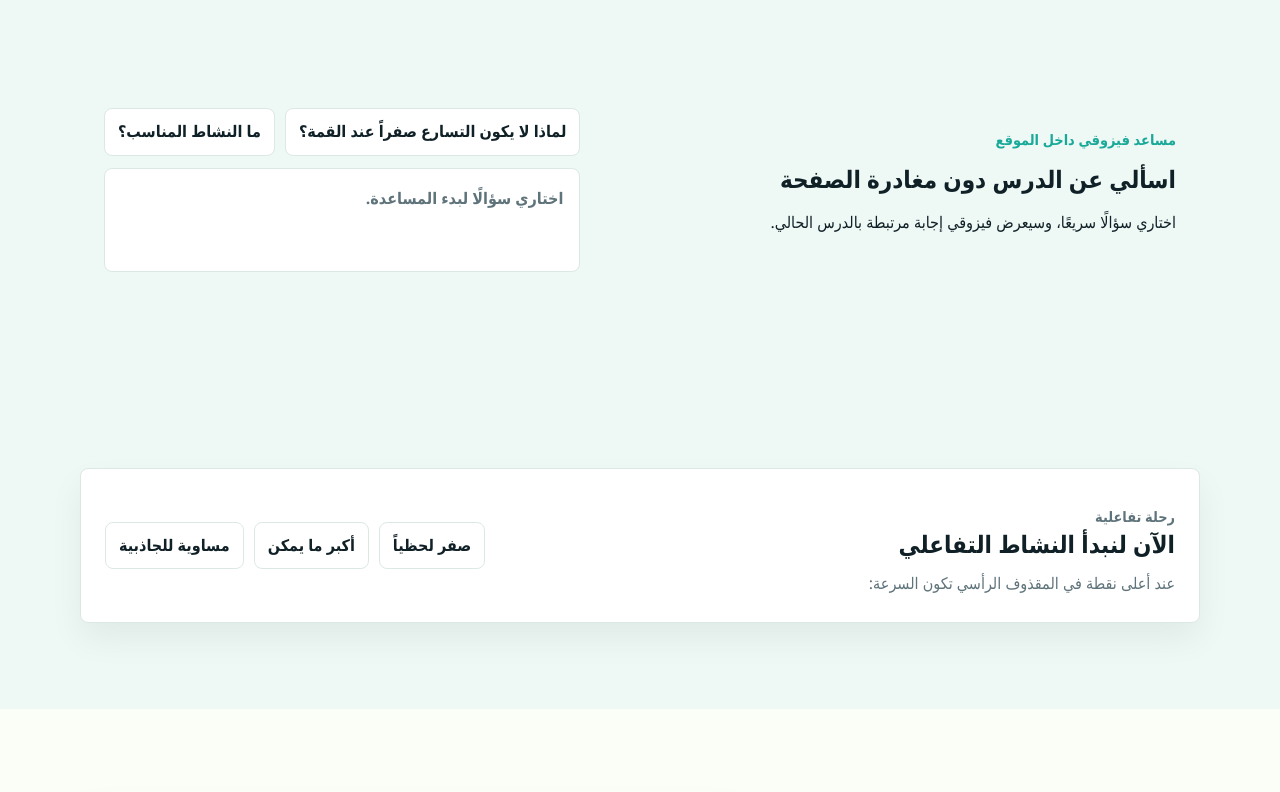
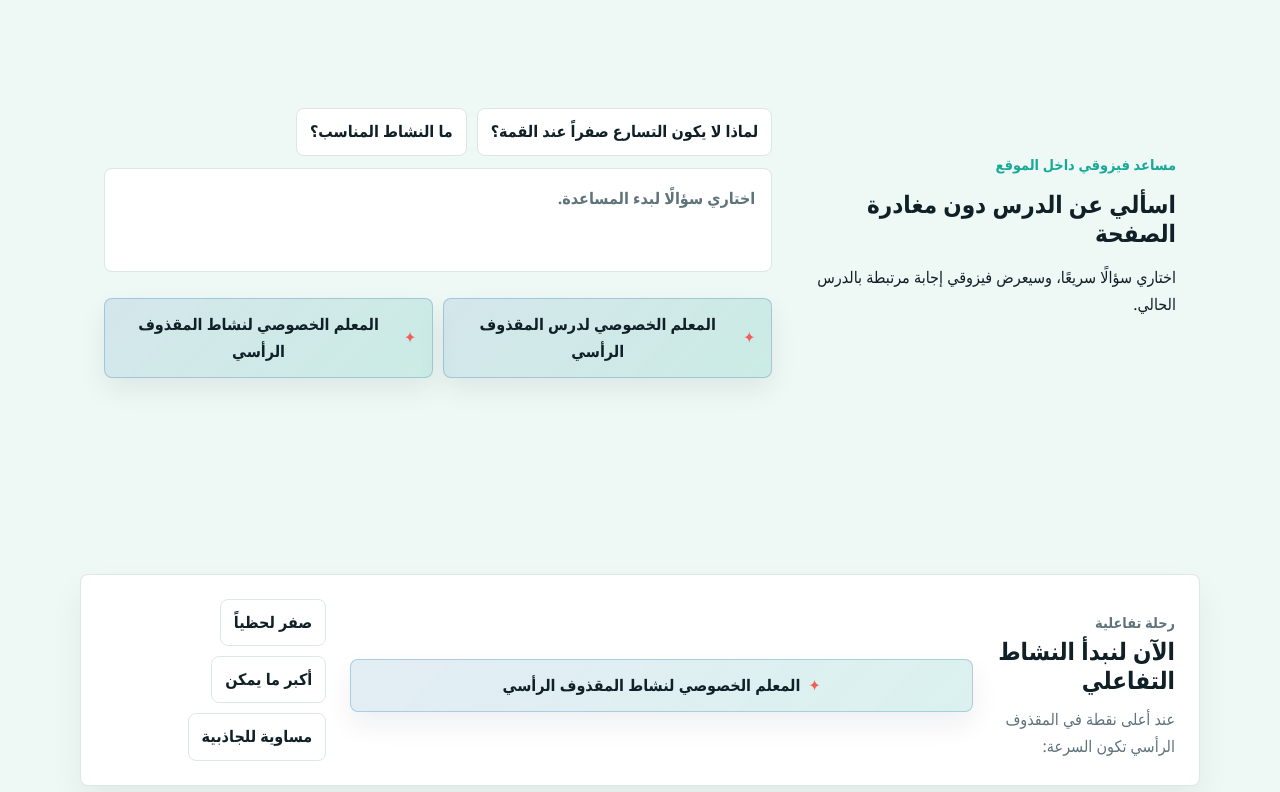
Before and after one commit to MagdyAqel/Physics, a plain HTML site: page index.html in a window 1280 px wide. Shown: the part 4263-5055 px from the top of the page. Drawn offline with Linux system fonts and the light colour scheme.

Commit message:
Load Gemini tutor links

```diff
--- a/index.html
+++ b/index.html
@@ -7,6 +7,7 @@
     <title>واحة الفيزياء | المقذوف الرأسي</title>
     <link rel="preload" as="image" href="assets/physics-hero.svg">
     <link rel="stylesheet" href="styles.css">
+    <link rel="stylesheet" href="gemini.css">
   </head>
   <body>
     <a class="skip-link" href="#main">تخطي إلى المحتوى</a>
@@ -252,5 +253,6 @@
 
     <button class="back-to-top" type="button" data-back-to-top aria-label="العودة للأعلى">↑</button>
     <script src="script.js"></script>
+    <script src="gemini.js"></script>
   </body>
 </html>
```
